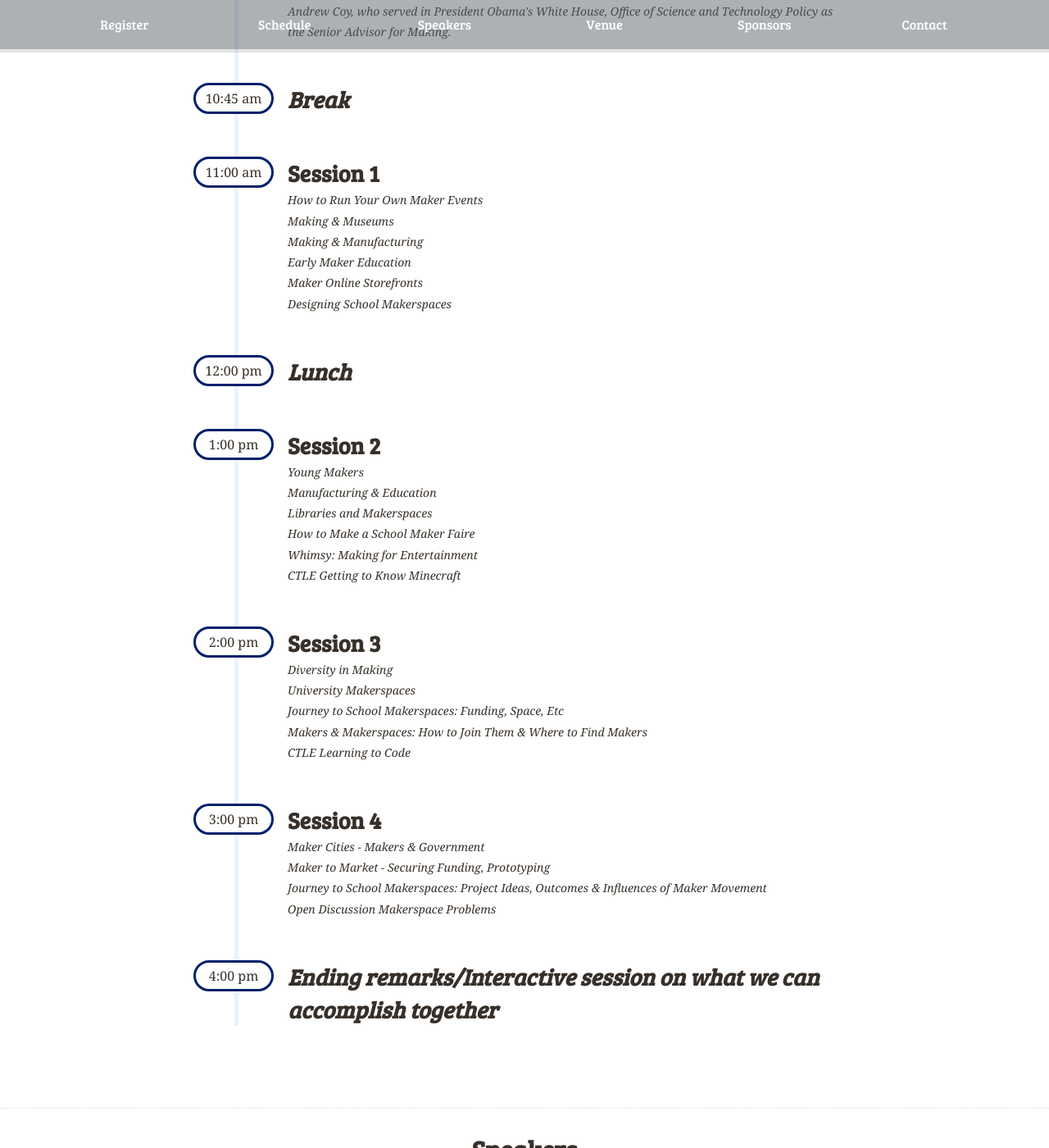
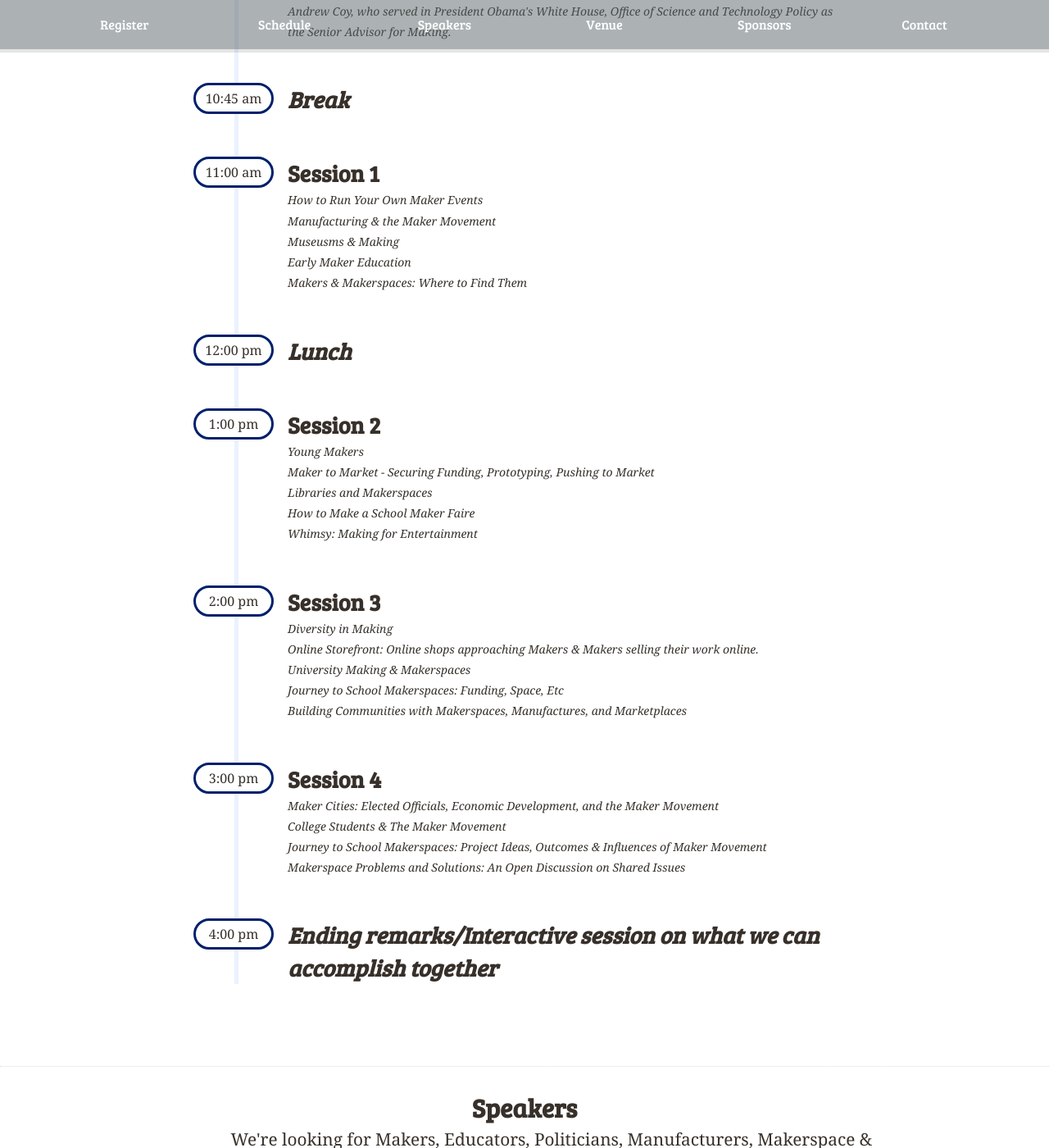
Before and after one commit to nysmakers/nysmakers.github.io, a Jekyll site: the page built from index.html, in a window 1280 px wide and 1400 px high, scrolled down 2067 px. Shown: the whole window at 82% size. Built offline with Jekyll 4.4.1, drawn with Linux system fonts in a browser that asks for light colours; some web fonts are replaced; comment, search, counter and statistics services are not loaded.

Commit message:
Updated titles for panels

```diff
--- a/index.html
+++ b/index.html
@@ -96,11 +96,10 @@ title: New York Maker Summit - March 24th, 2017 - Albany, NY
             <span class="time">11:00 am</span>
             <h2>Session 1</h2>
             <p>How to Run Your Own Maker Events</p>
-            <p>Making & Museums</p>
-            <p>Making & Manufacturing</p>
+            <p>Manufacturing & the Maker Movement</p>
+            <p>Museusms & Making</p>
             <p>Early Maker Education</p>
-            <p>Maker Online Storefronts</p>
-            <p>Designing School Makerspaces</p>
+            <p>Makers & Makerspaces: Where to Find Them</p>
           </div>
 
           <div class="slot break">
@@ -112,30 +111,29 @@ title: New York Maker Summit - March 24th, 2017 - Albany, NY
             <span class="time">1:00 pm</span>
             <h2>Session 2</h2>
             <p>Young Makers</p>
-            <p>Manufacturing & Education</p>
+            <p>Maker to Market - Securing Funding, Prototyping, Pushing to Market</p>
             <p>Libraries and Makerspaces</p>
             <p>How to Make a School Maker Faire</p>
             <p>Whimsy: Making for Entertainment</p>
-            <p>CTLE Getting to Know Minecraft</p>
           </div>
 
           <div class="slot">
             <span class="time">2:00 pm</span>
             <h2>Session 3</h2>
             <p>Diversity in Making</p>
-            <p>University Makerspaces</p>
+            <p>Online Storefront: Online shops approaching Makers & Makers selling their work online.</p>
+            <p>University Making & Makerspaces</p>
             <p>Journey to School Makerspaces: Funding, Space, Etc</p>
-            <p>Makers & Makerspaces: How to Join Them & Where to Find Makers</p>
-            <p>CTLE Learning to Code</p>
+            <p>Building Communities with Makerspaces, Manufactures, and Marketplaces</p>
           </div>
 
           <div class="slot">
             <span class="time">3:00 pm</span>
             <h2>Session 4</h2>
-            <p>Maker Cities - Makers & Government</p>
-            <p>Maker to Market - Securing Funding, Prototyping</p>
+            <p>Maker Cities: Elected Officials, Economic Development, and the Maker Movement</p>
+            <p>College Students & The Maker Movement</p>
             <p>Journey to School Makerspaces: Project Ideas, Outcomes & Influences of Maker Movement</p>
-            <p>Open Discussion Makerspace Problems</p>
+            <p>Makerspace Problems and Solutions: An Open Discussion on Shared Issues</p>
           </div>
 
 
```
